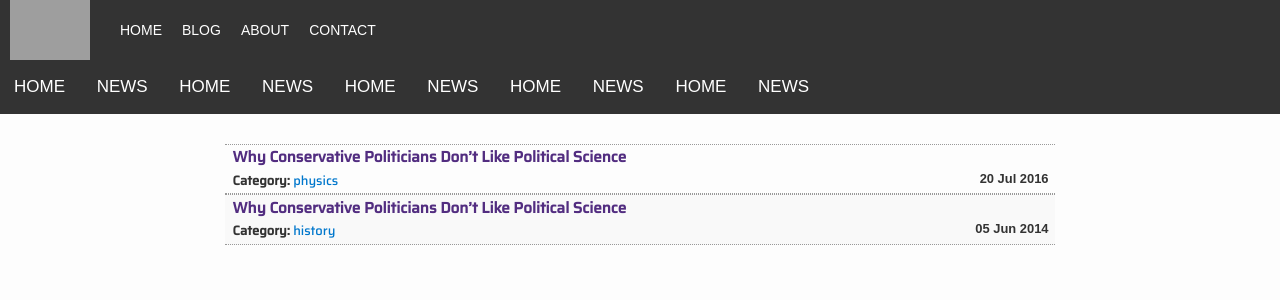
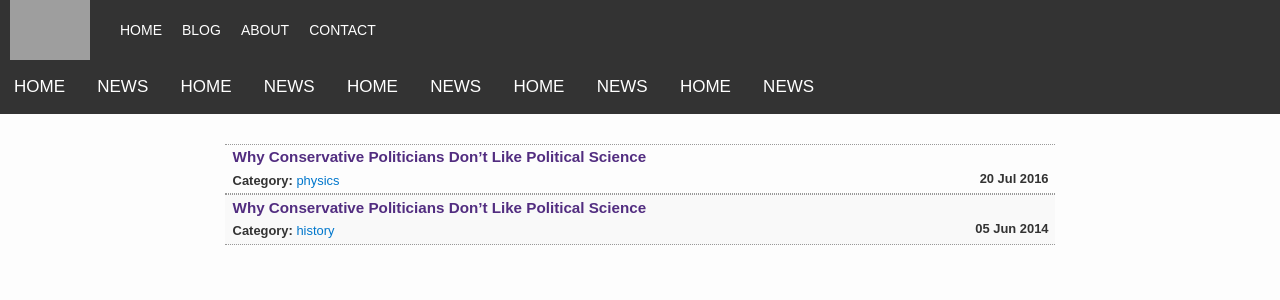
Before and after one commit to Indscience/indscience.github.io, a Jekyll site: the page built from index.html, in a window 1280 px wide. Shown: the top 300 px of the page. Built offline with Jekyll 4.4.1, drawn with Linux system fonts in a browser that asks for light colours; nearby versions of some CDN libraries; some web fonts are replaced; grey boxes are pictures that could not be loaded.

Commit message:
Update head.html

```diff
--- a/_includes/head.html
+++ b/_includes/head.html
@@ -9,9 +9,9 @@
   <link rel="stylesheet" href="{{ "/css/main.css" | prepend: site.baseurl }}">
   <link rel="canonical" href="{{ page.url | replace:'index.html','' | prepend: site.baseurl | prepend: site.url }}">
   <link rel="alternate" type="application/rss+xml" title="{{ site.title }}" href="{{ "/feed.xml" | prepend: site.baseurl | prepend: site.url }}" />
-<link href='http://fonts.googleapis.com/css?family=Saira:wght@500'rel='stylesheet' type='text/css'>
+<link href='http://fonts.googleapis.com/css?family=Coda'rel='stylesheet' type='text/css'>
 
-<link href="https://fonts.googleapis.com/css2?family=Saira:wght@500&display=swap" rel="stylesheet">
+<link href="https://fonts.googleapis.com/css2?family=Coda&display=swap" rel="stylesheet">
 <link rel="stylesheet" href="//maxcdn.bootstrapcdn.com/font-awesome/4.3.0/css/font-awesome.min.css">
 <!-- icon, perhaps -->
 <link rel="icon" type="image/png" href="/images/icon.png">
```
